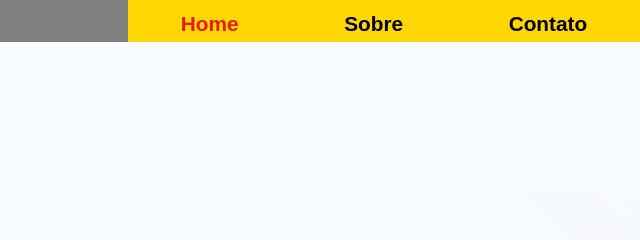
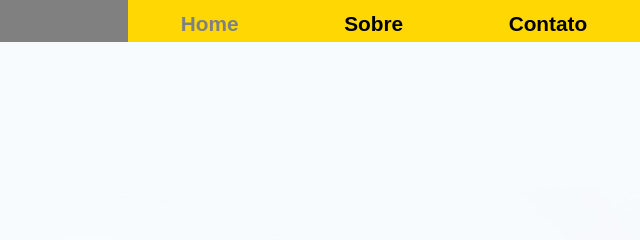
Before and after one commit to carolinadesouzasilva/AdoteAqui2, a plain HTML site: page index.html in a window 1280 px wide. In both pictures the pointer is over the link "Home". Shown: the top 240 px of the page, 640-1280 px from the left. Drawn offline with Linux system fonts and the light colour scheme.

Commit message:
git commit 'Alteração nas cores do header'

```diff
--- a/css/index.css
+++ b/css/index.css
@@ -68,7 +68,7 @@ h1:hover {
 }
 
 a:hover {
-    color: rgb(234, 26, 26);
+    color: grey;
 }
 
 
@@ -77,7 +77,6 @@ footer {
     flex-direction: row;
     background-color: gray;
     justify-content: center;
-    background-color: gray;
     width: 100%;
     height: 50px;
     margin: auto;
@@ -101,25 +100,3 @@ h5 {
     margin: auto;
     padding: 0.5%;
 }
-
-/*section {
-    background-image: url('/img/dog-g6ccd399e0_editado.jpg');
-    display: flex;
-    justify-content: center;
-
-}*/
-
-/*image {
-    display: flex;
-    justify-content: center;
-    align-items: center;
-}*/
-
-/*.rodape {
-    display: flex;
-    flex-direction: row;
-    background-color: gray;
-    justify-content: center;
-    height: 5%;
-    width: 100%;
-}*/
```
Also changed, not shown: index.html (+0 -4 lines).
